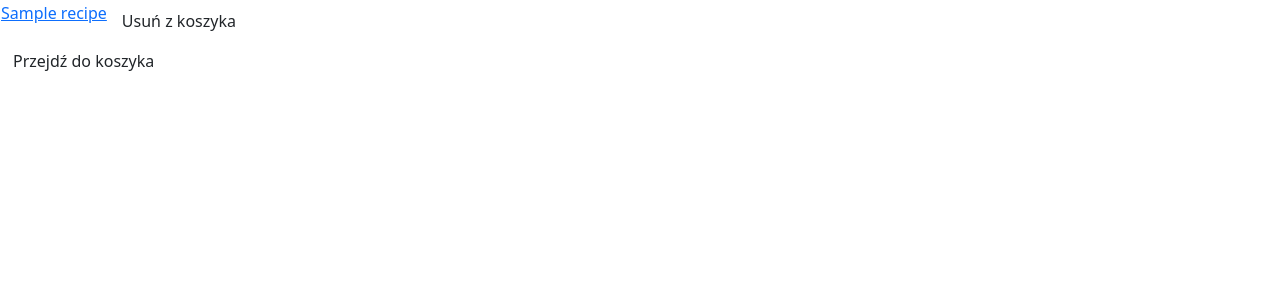
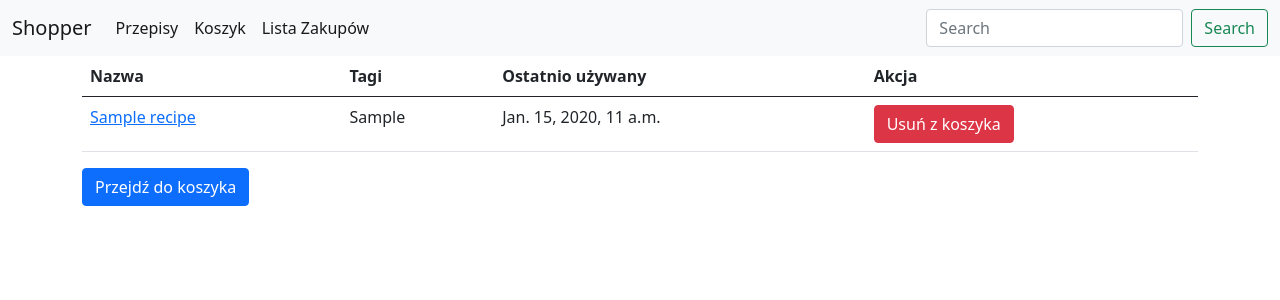
Before and after one commit to BartFlu/shopper, a Django app: page / in a window 1280 px wide. Shown: the top 300 px of the page. Run offline with Django 3.2, Linux system fonts and the light colour scheme; tables that the repository leaves empty hold one stand-in row (values such as "Sample post"); parts of the project's set-up code (start-up, migrations or seed data) failed here and were passed over.

Commit message:
Basic layout.

```diff
--- a/Shopper/Recipes/templates/Recipes/base.html
+++ b/Shopper/Recipes/templates/Recipes/base.html
@@ -8,9 +8,40 @@
     <title>Shopper - {% block title %}{% endblock %}</title>
   </head>
 
+  <nav class="navbar navbar-expand-lg navbar-light bg-light">
+    <div class="container-fluid">
+      <a class="navbar-brand" href="{% url 'main' %}">Shopper</a>
+      <button class="navbar-toggler" type="button" data-bs-toggle="collapse" data-bs-target="#navbarSupportedContent" aria-controls="navbarSupportedContent" aria-expanded="false" aria-label="Toggle navigation">
+        <span class="navbar-toggler-icon"></span>
+      </button>
+      <div class="collapse navbar-collapse" id="navbarSupportedContent">
+        <ul class="navbar-nav me-auto mb-2 mb-lg-0">
+          <li class="nav-item">
+            <a class="nav-link active" aria-current="page" href="{% url 'main' %}">Przepisy</a>
+          </li>
+          <li class="nav-item">
+            <a class="nav-link active" href="{% url 'basket' %}">Koszyk</a>
+          </li>
+
+          <li class="nav-item">
+            <a class="nav-link active" aria-current="page" href="{% url 'shoppingList' %}">Lista Zakupów</a>
+          </li>
+
+        </ul>
+        <form class="d-flex">
+          <input class="form-control me-2" type="search" placeholder="Search" aria-label="Search">
+          <button class="btn btn-outline-success" type="submit">Search</button>
+        </form>
+      </div>
+    </div>
+  </nav>
+
   <body>
-    {% block body %}
-    {% endblock %}
+    <div class="container">
+      {% block body %}
+      {% endblock %}
+    </div>
+
     <script src="https://cdn.jsdelivr.net/npm/bootstrap@5.0.0-beta2/dist/js/bootstrap.bundle.min.js" integrity="sha384-b5kHyXgcpbZJO/tY9Ul7kGkf1S0CWuKcCD38l8YkeH8z8QjE0GmW1gYU5S9FOnJ0" crossorigin="anonymous"></script>
   </body>
 </html>
--- a/Shopper/Recipes/templates/Recipes/main_view.html
+++ b/Shopper/Recipes/templates/Recipes/main_view.html
@@ -2,18 +2,38 @@
   {%block title %}Przepisy{% endblock %}
 
   {%block body %}
-  <table>
+  <table class="table">
+  <thead>
+    <tr>
+      <th scope="col">Nazwa</th>
+      <th scope="col">Tagi</th>
+      <th scope="col">Ostatnio używany</th>
+      <th scope="col">Akcja</th>
+    </tr>
+  </thead>
+  <tbody>
     {% for r in recipes %}
     <tr>
-      <td><p><a href="{% url 'recipe' pk=r.pk %}">{{r.name}}</a></p></td>
+      <td><a href="{% url 'recipe' pk=r.pk %}">{{r.name}}</a></td>
+      <td>{% if r.tags %}
+        {% for t in r.tags.all%}
+        {{t}}
+        {% endfor %}
+         {% else %}
+         Brak tagów
+          {%endif%}</td>
+      <td>{% if r.last_used %}{{r.last_used}} {% else %}Jeszcze nie wykorzystany {%endif%}</td>
       {% if r.chosen == True %}
-      <td><a href="{% url 'removeFromBasket' pk=r.pk %}"><button class="btn btn-default">Usuń z koszyka</button></a></td>
+      <td><a href="{% url 'removeFromBasket' pk=r.pk %}"><button type="button" class="btn btn-danger">Usuń z koszyka</button></a></td>
       {% else %}
-      <td><a href="{% url 'addToBasket' pk=r.pk %}"><button class="btn btn-default">Dodaj do koszyka</button></a></td>
+      <td><a href="{% url 'addToBasket' pk=r.pk %}"><button type="button" class="btn btn-success">Dodaj do koszyka</button></a></td>
       {% endif %}
-      {% endfor %}
-  </tr>
-  </table>
-  <a href="{% url 'basket' %}"><button class="btn btn-default">Przejdź do koszyka</button></a>
+    </tr>
+    {% endfor %}
+
+  </tbody>
+</table>
+
+  <a href="{% url 'basket' %}"><button type="button" class="btn btn-primary">Przejdź do koszyka</button></a>
 
   {% endblock %}
```
Also changed, not shown: Shopper/Recipes/templates/Recipes/basket_view.html (+27 -11 lines).
